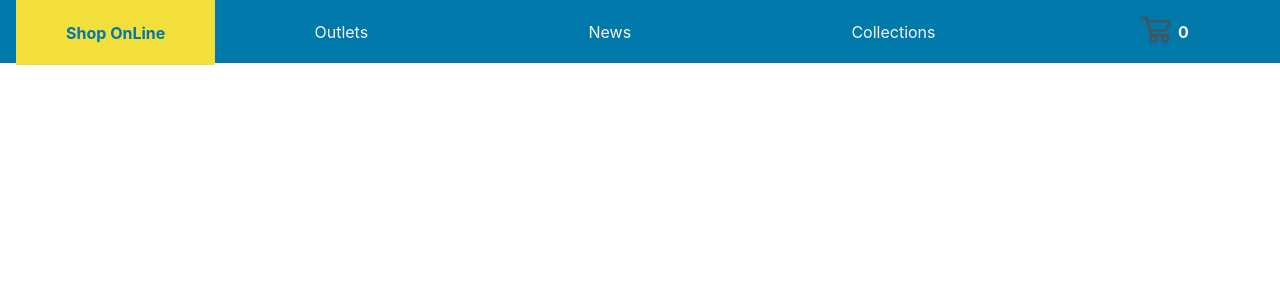
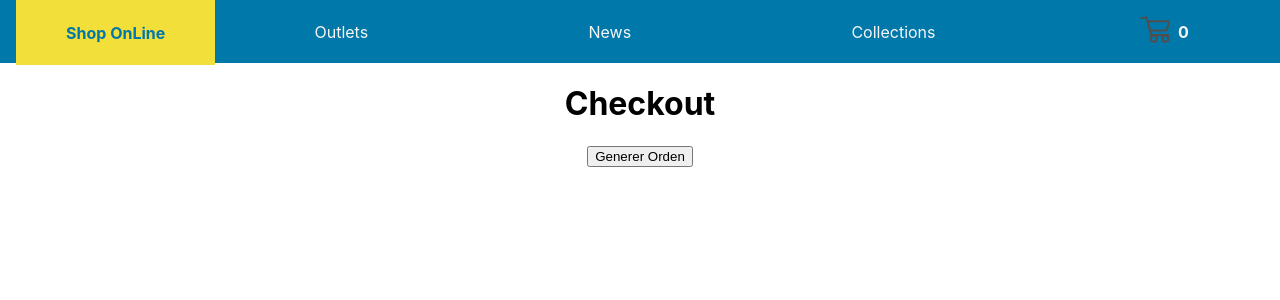
Before and after one commit to Alebm/tiendaonlinereact, a React (Create React App) app: page /checkout in a window 1280 px wide. Shown: the top 300 px of the page. Built offline with nearby package versions, Linux system fonts and the light colour scheme.

Commit message:
item collection II

```diff
--- a/src/App.js
+++ b/src/App.js
@@ -9,6 +9,7 @@ import ItemDetailContainer from "./components/ItemDetailContainer/ItemDetailCont
 import { BrowserRouter, Routes, Route } from 'react-router-dom'
 import { CartContextProvider } from './context/CartContext'
 import Cart from "./components/cart/Cart";
+import Checkout from "./components/checkout/Checkout";
 
 
 function App() {
@@ -30,7 +31,8 @@ function App() {
               <Route path="/category/:categoryId" element={<ItemListContainer listTitle={ 'Listado de' } />} />
               <Route path="/detail/:productId" element={<ItemDetailContainer/>}/>
               <Route path="/cart" element={<Cart/>} />
-              {/* <Route path="*" element={<h1> 404 Not Found </h1>}/> */}
+              <Route path="/checkout" element={<Checkout/>}/>
+              <Route path="*" element={<h1> 404 Not Found </h1>}/>
             </Routes>
             <div>
               {/* <MercadoLibre listTitle={"Lista de Autos"} /> */}
--- a/src/components/cart/Cart.js
+++ b/src/components/cart/Cart.js
@@ -3,6 +3,7 @@ import { useContext } from "react"
 import CartContext from '../../context/CartContext'
 import CartItem from './CartItem'
 import Button from '../button/Button'
+import { Link } from 'react-router-dom'
 
 
 const Cart = () => {
@@ -25,6 +26,7 @@ const Cart = () => {
             { cart.map(p => <CartItem key={p.id} {...p}/>) }
             <h3>Total: ${total}</h3>
             <Button Click={() => clearCart()} label={'Clear Cart'} />
+            <Link to='/checkout'>crear orden</Link>
         </div>
     )
 }
--- /dev/null
+++ b/src/components/checkout/Checkout.js
@@ -0,0 +1,46 @@
+import CartContext from "../../context/CartContext"
+import { useContext } from "react"
+
+
+import { db } from "../../services/firebase"
+import { addDoc, collection } from "firebase/firestore"
+
+const Checkout = () => {
+    const { cart, getQuantity, getTotal } = useContext(CartContext);
+
+    const createOrder = () => {
+
+
+        const totalQuantity = getQuantity();
+        const total = getTotal();
+
+        const objOrder = {
+            buyer: {
+                firstName: 'Alejandro',
+                lastName: 'Bedoya',
+                phone: '31134456',
+                address: 'direccion 432'
+            },
+            items: cart,//cartcontext
+            totalQuantity, //cartcontext
+            total, //cartcontext
+            date: new Date()
+        }
+
+        const orderRef = collection(db, 'orders');
+
+        addDoc(orderRef, objOrder).then(Response => {
+            console.log(Response);
+        })
+    }
+
+
+    return (
+        <div>
+            <h1>Checkout</h1>
+            <button onClick={createOrder} >Generer Orden</button>
+        </div>
+    )
+}
+
+export default Checkout;
```
